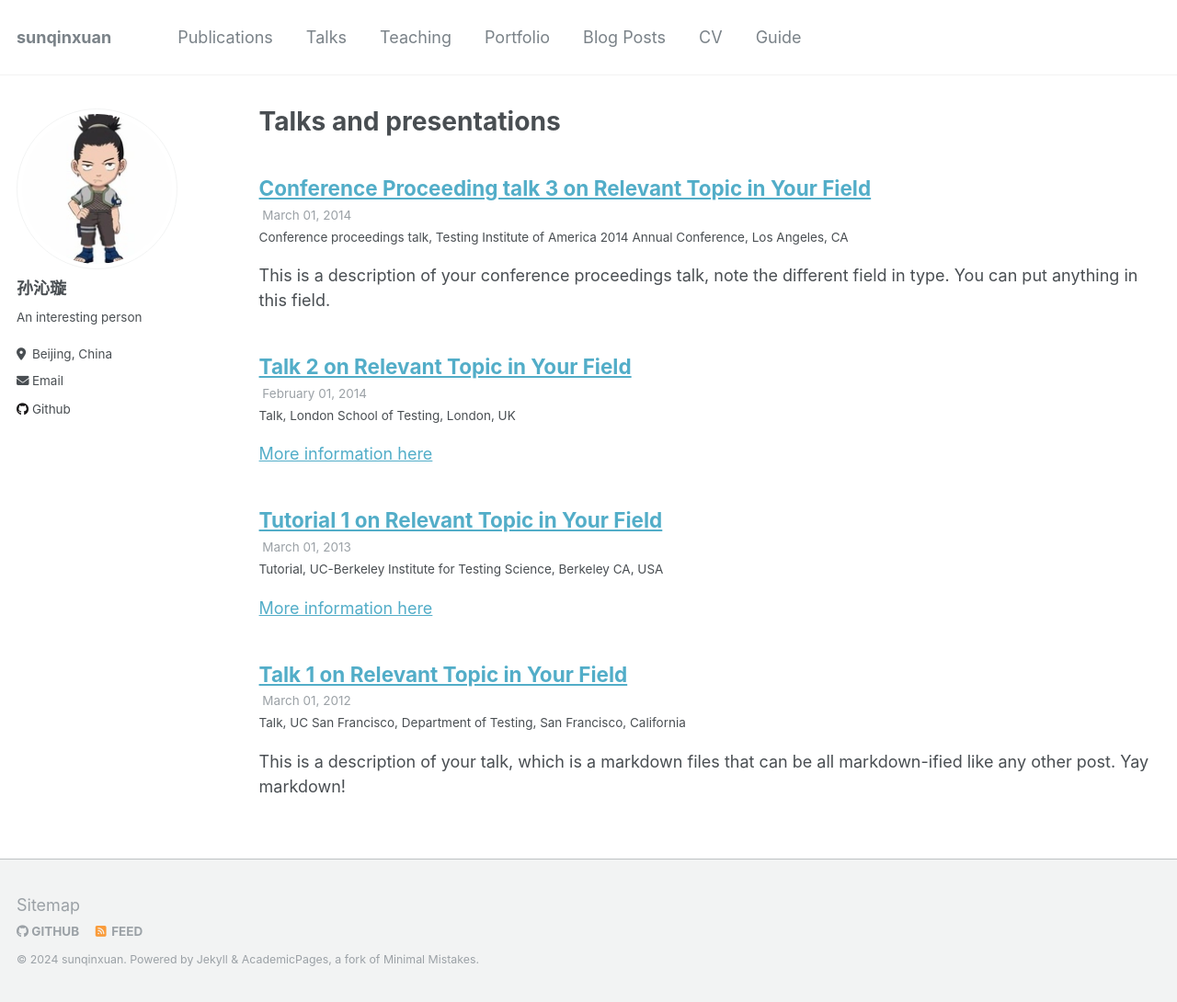
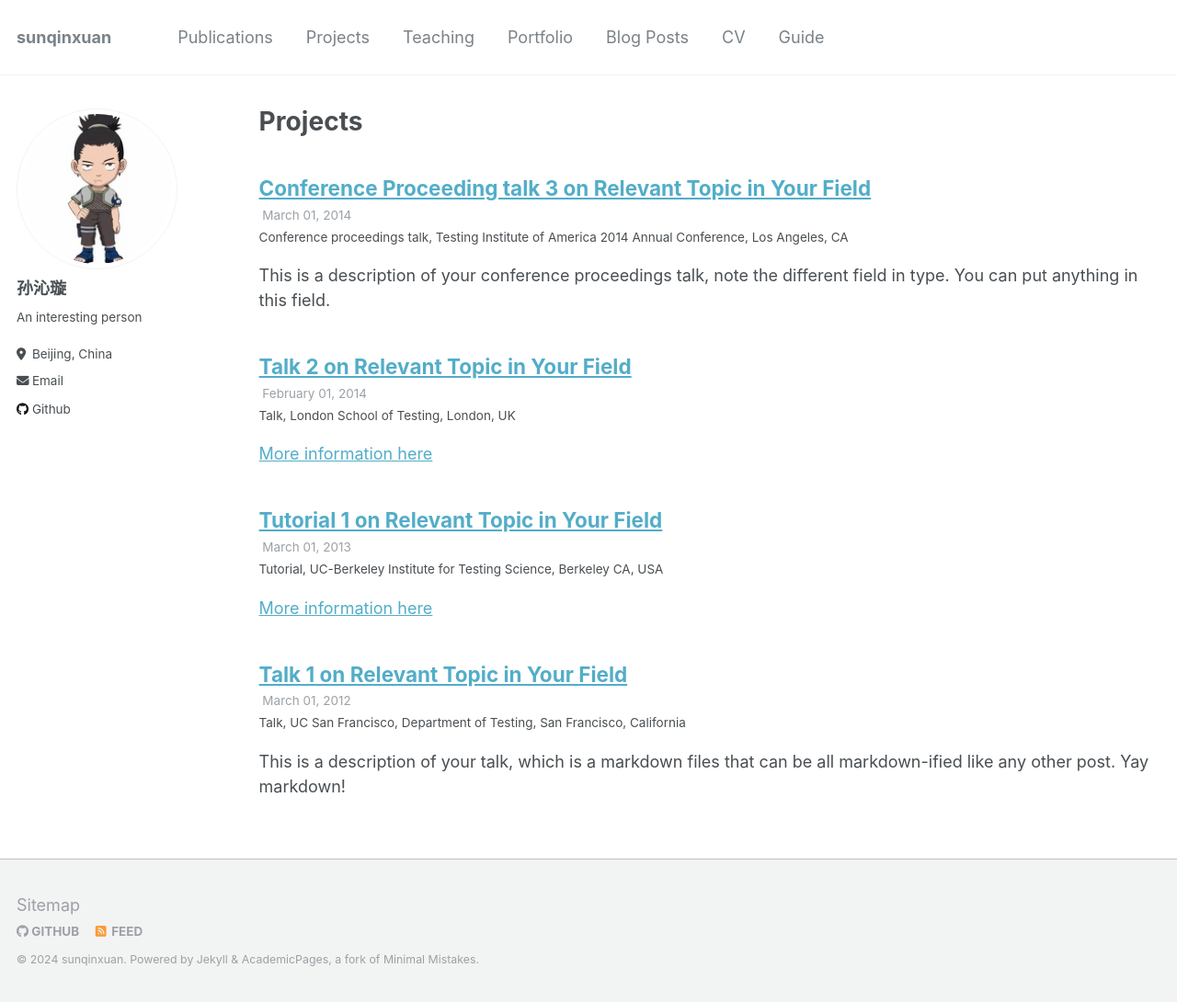
Before and after one commit to wdyiwdwd/wdyiwdwd.github.io, a Jekyll site: the page built from _pages/talks.html, in a window 1280 px wide and 1090 px high. Shown: the whole window at 92% size. Built offline with Jekyll 4.4.1, drawn with Linux system fonts in a browser that asks for light colours.

Commit message:
talk to project

```diff
--- a/_data/navigation.yml
+++ b/_data/navigation.yml
@@ -3,8 +3,8 @@ main:
   - title: "Publications"
     url: /publications/
 
-  - title: "Talks"
-    url: /talks/
+  - title: "Projects"
+    url: /projects/
 
   - title: "Teaching"
     url: /teaching/
--- a/_pages/talks.html
+++ b/_pages/talks.html
@@ -1,15 +1,9 @@
 ---
 layout: archive
-title: "Talks and presentations"
-permalink: /talks/
+title: "Projects"
+permalink: /projects/
 author_profile: true
 ---
-
-{% if site.talkmap_link == true %}
-
-<p style="text-decoration:underline;"><a href="/talkmap.html">See a map of all the places I've given a talk!</a></p>
-
-{% endif %}
 
 {% for post in site.talks reversed %}
   {% include archive-single-talk.html %}
```
